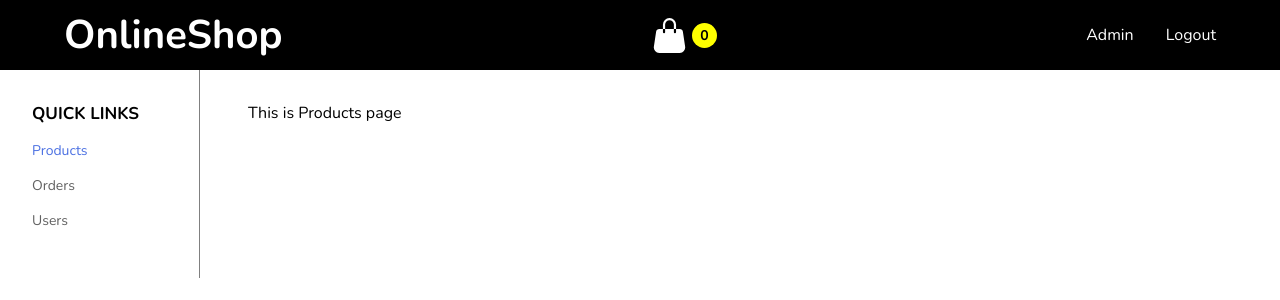
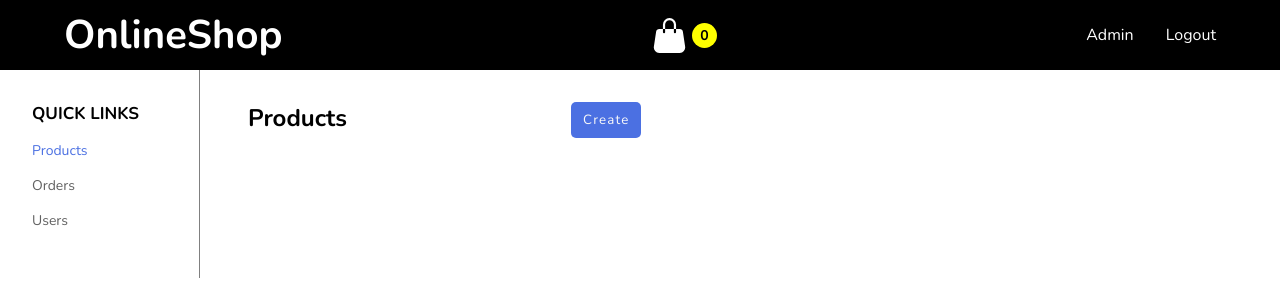
Before and after one commit to azizlimonu/EcommerceMERN, a React (Create React App) app in the folder client/: page /admin/products in a window 1280 px wide. Shown: the top 300 px of the page. Built offline with nearby package versions, Linux system fonts and the light colour scheme; no server answers; sample sign-in values are in the browser's storage.

Commit message:
fix product pages

```diff
--- a/client/src/components/Admin/Products.jsx
+++ b/client/src/components/Admin/Products.jsx
@@ -1,10 +1,17 @@
 import React from 'react'
-import { Outlet } from 'react-router-dom'
+import { Outlet, useNavigate } from 'react-router-dom'
 
 const Products = () => {
+  const navigate = useNavigate();
+
   return (
     <>
-      <div>This is Products page</div>
+      <div className='admin_headers'>
+        <h2>Products</h2>
+        <button onClick={() => navigate('/admin/products/create-products')}>
+          Create
+        </button>
+      </div>
       <Outlet />
     </>
   )
--- a/client/src/index.css
+++ b/client/src/index.css
@@ -60,7 +60,24 @@
   padding: 2rem 3rem;
   width: 100%;
 }
+/* products */
+.admin_headers{
+  display: flex;
+}
 
+.admin_headers button{
+  margin-left: 14rem;
+  padding: 9px 12px;
+  border-radius: 5px;
+  font-weight: 400;
+  letter-spacing: 1.15px;
+  background-color: #4b70e2;
+  color: #f9f9f9;
+  border: none;
+  outline: none;
+  cursor: pointer;
+  /* margin: 0.5rem 0; */
+}
 /* create product */
 .form_create_product {
   display: flex;
```
